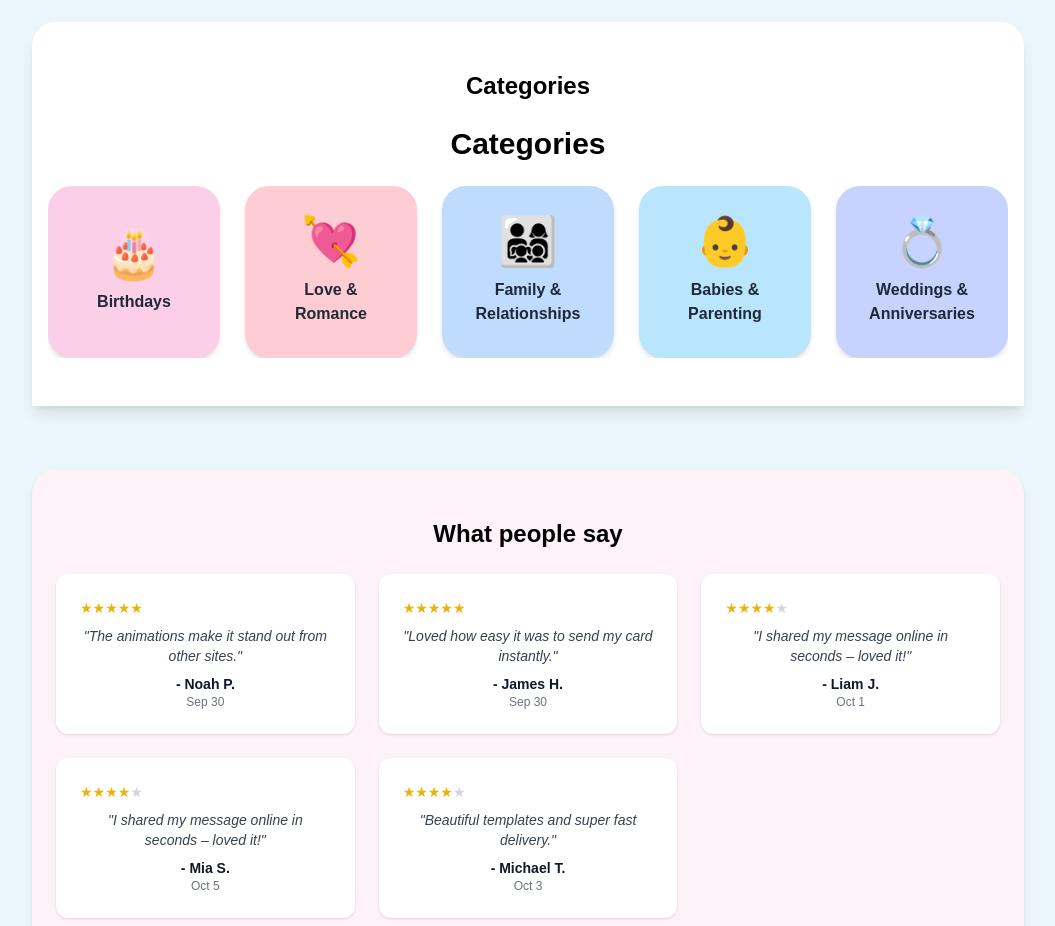
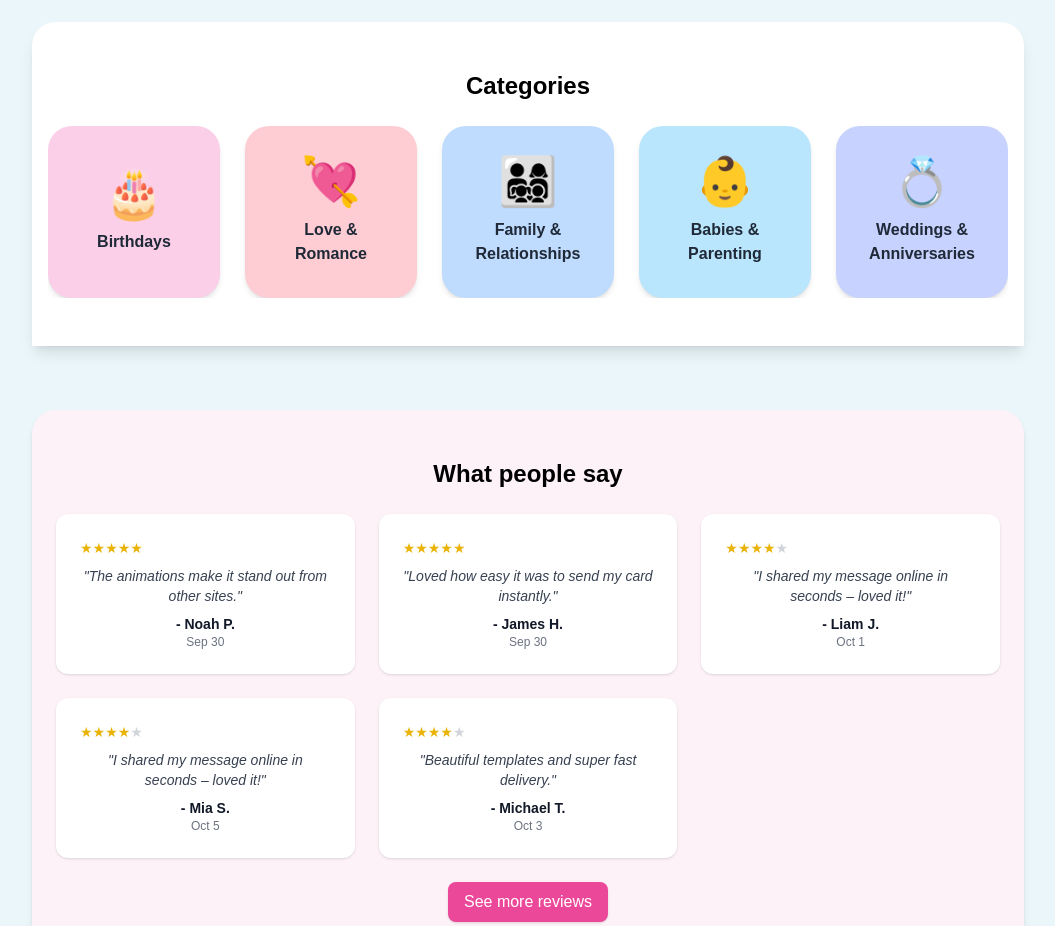
Before and after one commit to everwishhq-commits/EverWish, a Next.js app: page / in a window 1280 px wide. Shown: the part 800-1726 px from the top of the page, without its empty margins (112-1167 px from the left). Built offline with nearby package versions, Linux system fonts and the light colour scheme.

Commit message:
Update categories.js

```diff
--- a/app/components/categories.js
+++ b/app/components/categories.js
@@ -35,8 +35,6 @@ const mainCategories = [
 export default function Categories() {
   return (
     <div className="text-center">
-      <h2 className="text-2xl md:text-3xl font-bold mb-6">Categories</h2>
-
       <Swiper
         slidesPerView={2.3}
         spaceBetween={15}
```
